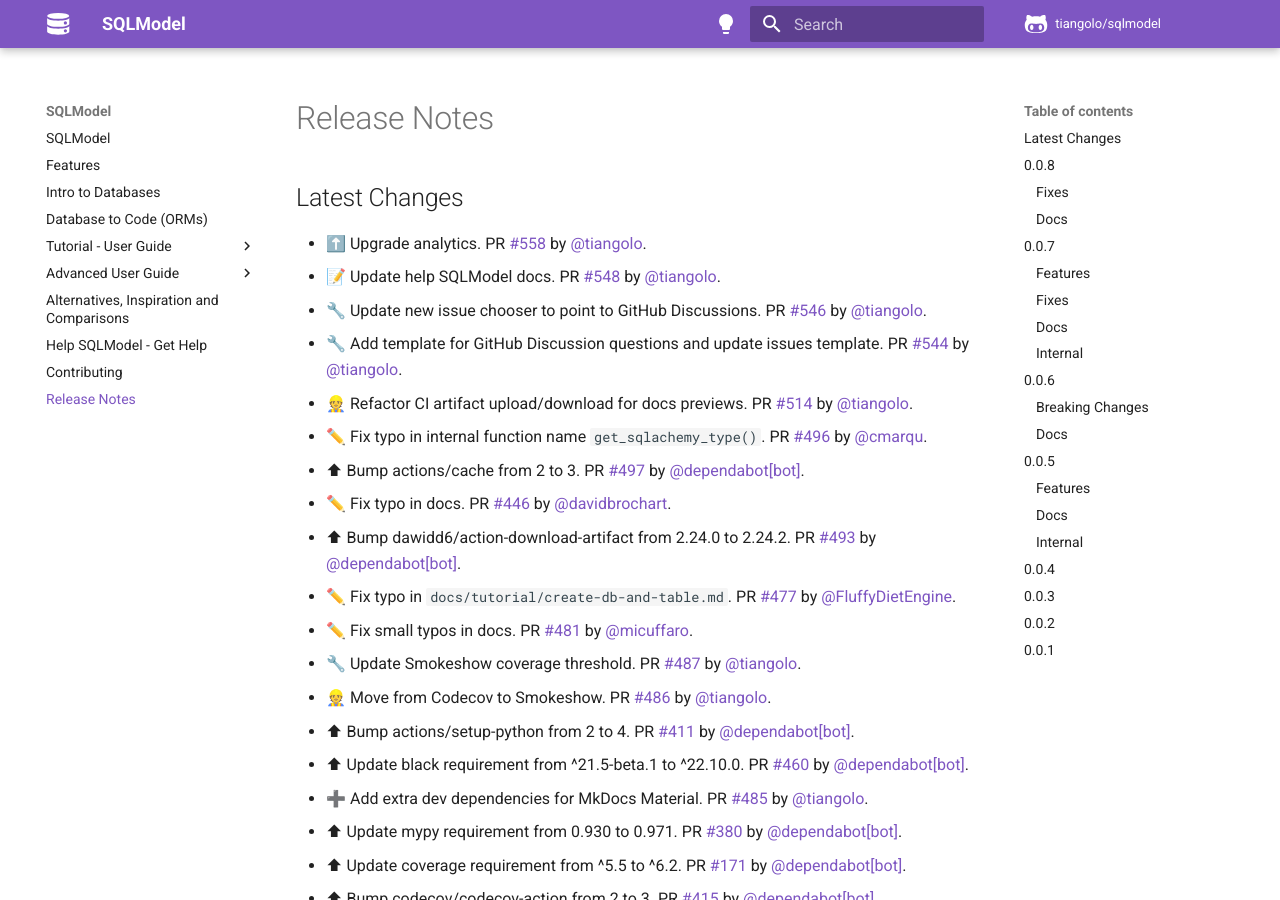
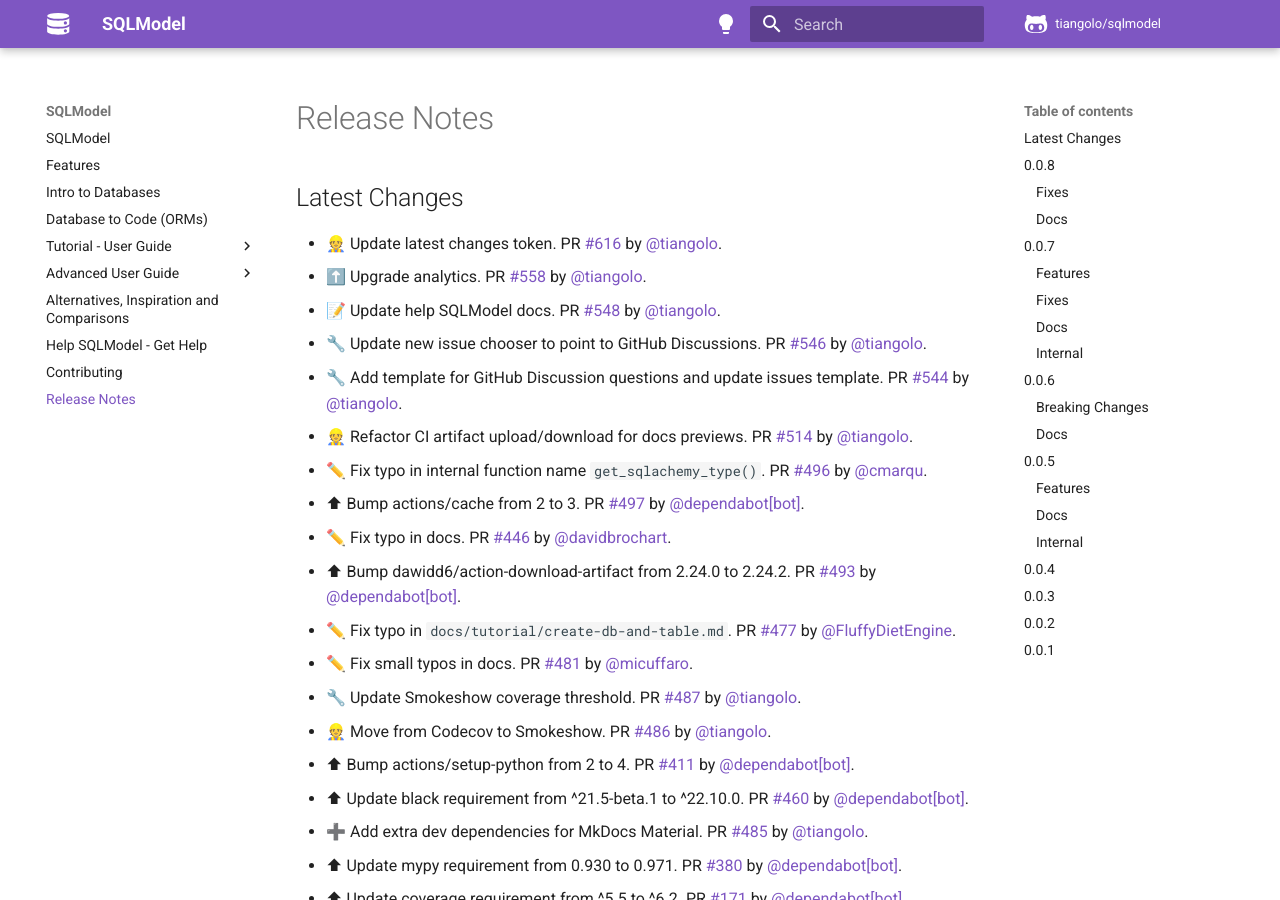
Before and after one commit to upmorpheus/Laravel-perfect, an MkDocs documentation site: the page built from docs/release-notes.md, in a window 1280 px wide and 900 px high. Built offline with MkDocs 1.6.1 and Material for MkDocs 9.7.7, drawn with Linux system fonts in a browser that asks for light colours; comment, search, counter and statistics services are not loaded.

Commit message:
📝 Update release notes

```diff
--- a/docs/release-notes.md
+++ b/docs/release-notes.md
@@ -2,6 +2,7 @@
 
 ## Latest Changes
 
+* 👷 Update latest changes token. PR [#616](https://github.com/tiangolo/sqlmodel/pull/616) by [@tiangolo](https://github.com/tiangolo).
 * ⬆️ Upgrade analytics. PR [#558](https://github.com/tiangolo/sqlmodel/pull/558) by [@tiangolo](https://github.com/tiangolo).
 * 📝 Update help SQLModel docs. PR [#548](https://github.com/tiangolo/sqlmodel/pull/548) by [@tiangolo](https://github.com/tiangolo).
 * 🔧 Update new issue chooser to point to GitHub Discussions. PR [#546](https://github.com/tiangolo/sqlmodel/pull/546) by [@tiangolo](https://github.com/tiangolo).
```
